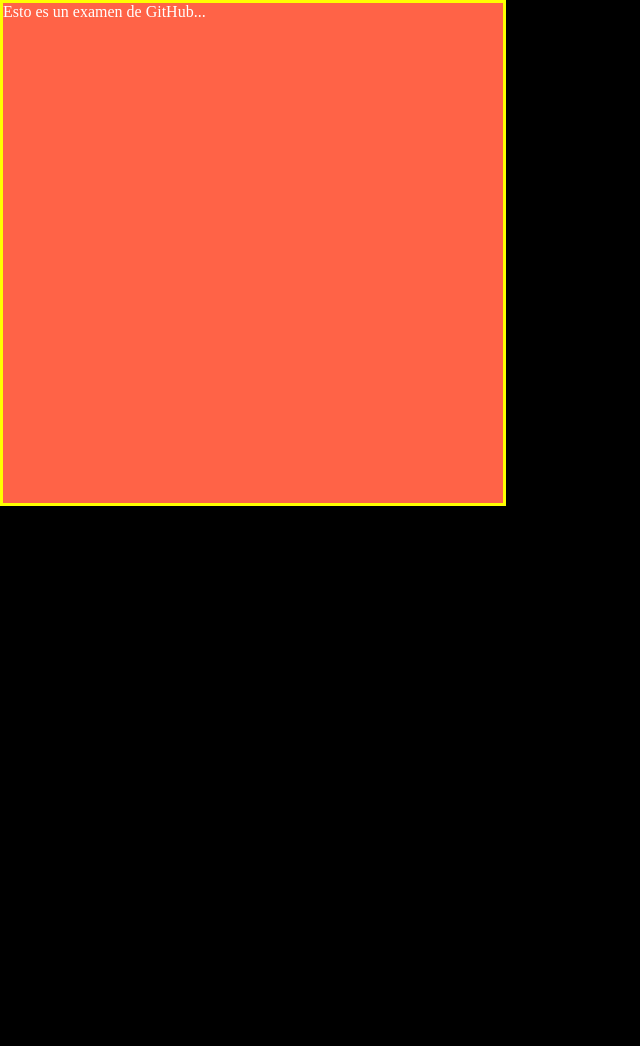
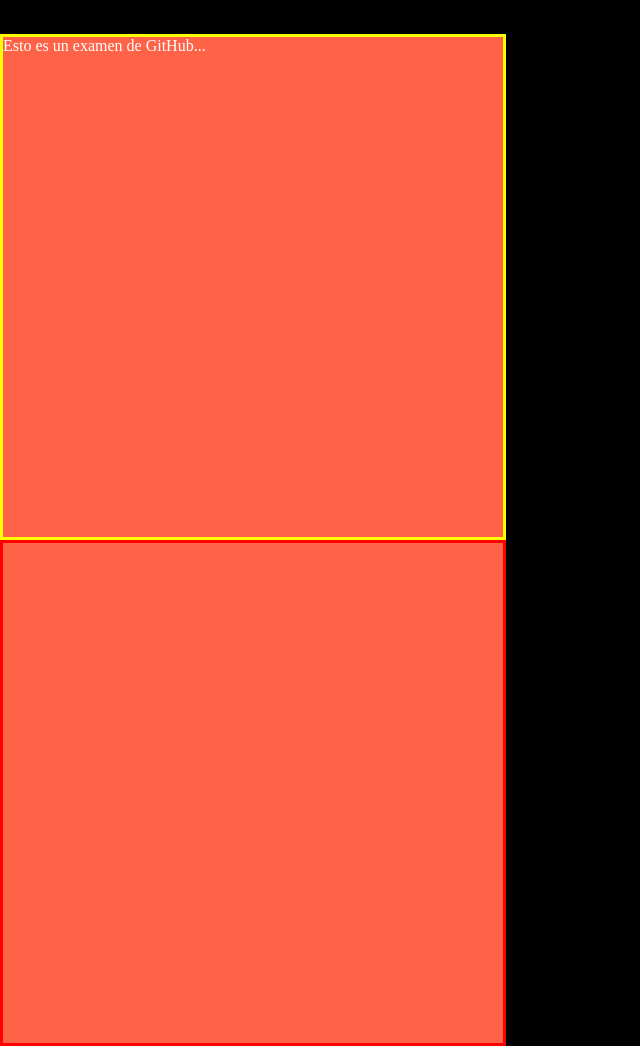
Before and after one commit to JaimeGRX/proto, a plain HTML site: page index.html in a window 1280 px wide. Shown: the whole page, without its empty margins (0-640 px from the left). Before the commit the page ends 800 px from the top, so only its background shows below. Drawn offline with Linux system fonts and the light colour scheme.

Commit message:
subiendo la rama web experimental

```diff
--- a/css/estilos.css
+++ b/css/estilos.css
@@ -5,6 +5,11 @@ padding: 0;
 
 body {
 	background-color: black;
+
+}
+
+h1 {
+	font-size: 30px;
 
 }
 
@@ -20,3 +25,11 @@ p {
 	background-color: tomato;
 	border: solid 3px yellow;
 }
+
+.colorin2 {
+	width: 500px;
+	height: 500px;
+	background-color: tomato;
+	border: solid 3px red;
+
+}
--- a/index.html
+++ b/index.html
@@ -6,11 +6,15 @@
 </head>
 
 <body>
+<h1>Bienvenido a mi nueva super web too pro master engine</h1>
 
   <div class="colorin">
     <p>Esto es un examen de GitHub...</p>
   </div>
 
+<div class="colorin2">
+</div>
+
 </body>
 
 
```
